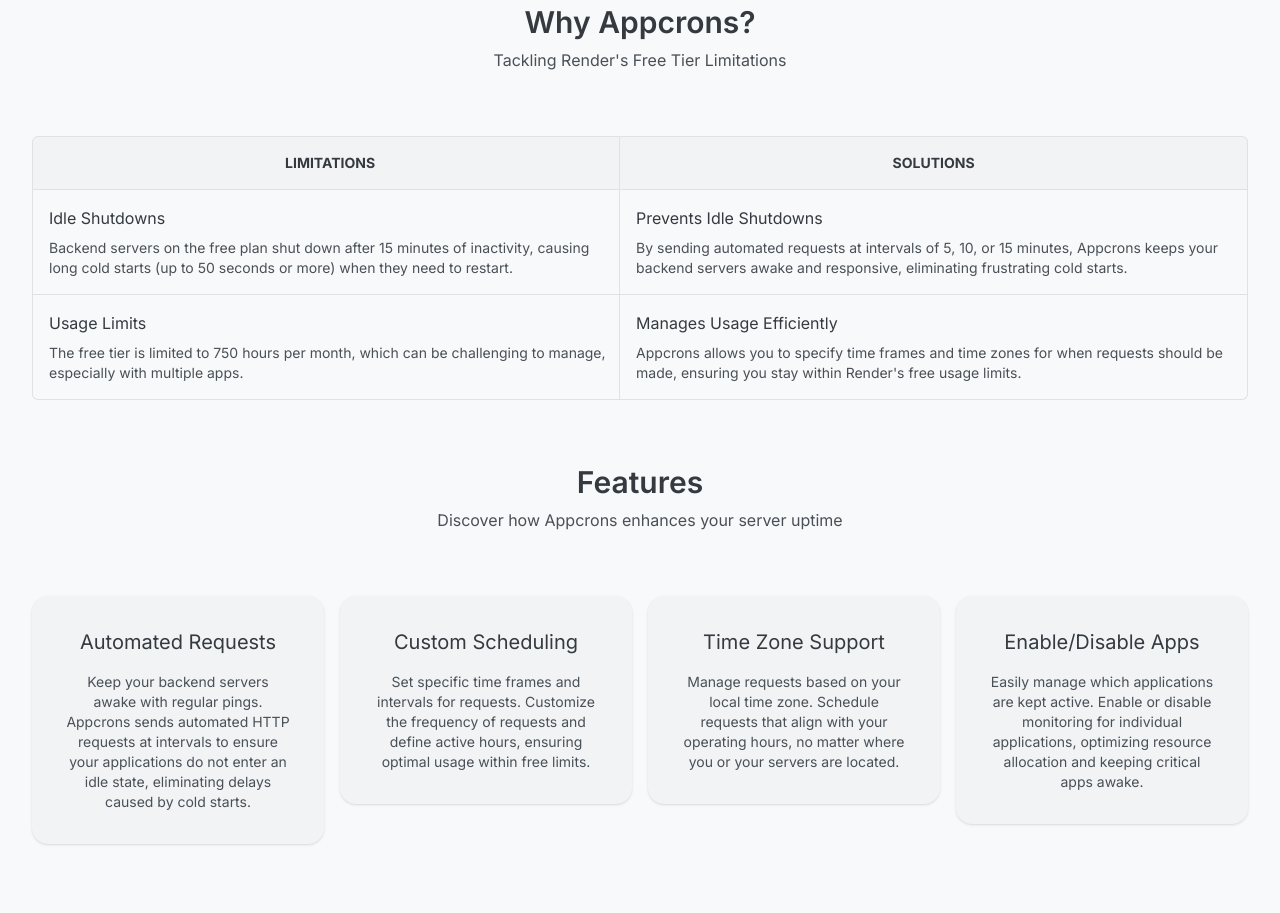
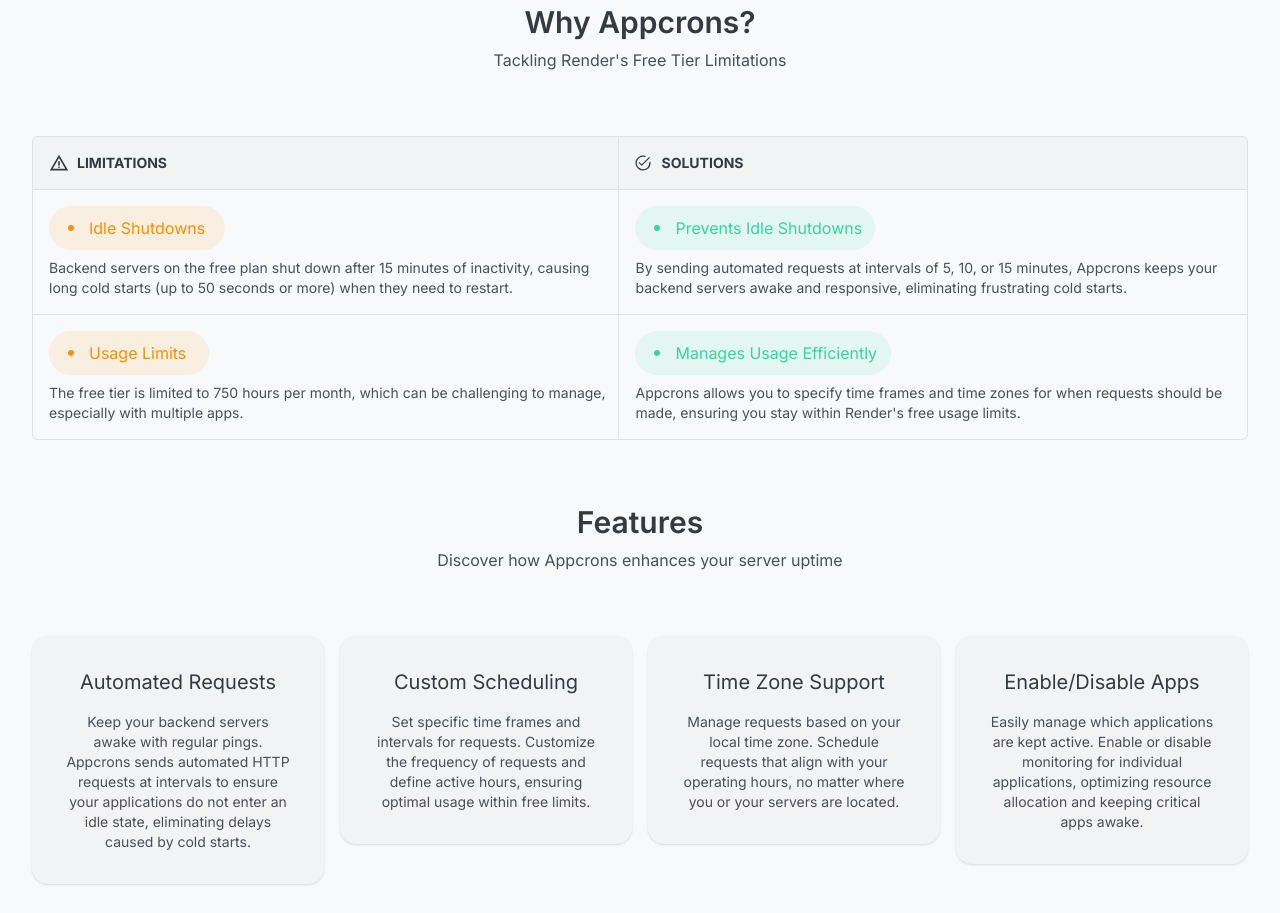
Before and after one commit to Tibz-Dankan/appcrons-web, a Next.js app: page / in a window 1280 px wide. Shown: the part 860-1773 px from the top of the page. Built offline with nearby package versions, Linux system fonts and the light colour scheme; no server answers.

Commit message:
refactor: highlight the titles in the why appcrons section

```diff
--- a/src/app/home/WhyAppcrons.tsx
+++ b/src/app/home/WhyAppcrons.tsx
@@ -1,4 +1,7 @@
 import React from "react";
+import { WarningIcon } from "@/app/shared/Icons/WarningIcon";
+import { CheckIcon } from "@/app/shared/Icons/CheckIcon";
+import { DotIcon } from "@/app/shared/Icons/DotIcon";
 
 export const WhyAppcrons: React.FC = () => {
   const AppCronSolutions = [
@@ -32,6 +35,10 @@ export const WhyAppcrons: React.FC = () => {
     return index === list.length - 1;
   };
 
+  const isFirstElement = (index: number): boolean => {
+    return index === 0;
+  };
+
   return (
     <div className="w-full mt-16 space-y-16">
       <div className="w-full text-center space-y-2">
@@ -51,17 +58,26 @@ export const WhyAppcrons: React.FC = () => {
                [&>*]:border-color-border-primary uppercase text-sm"
             >
               <th
-                className="px-2 pl-4 py-4 text-center border-x-[1px]
+                className="px-2 pl-4 py-4 text-centers border-x-[1px]
                 border-color-border-primary rounded-tl-md"
               >
-                Limitations
+                <p className="flex items-center justify-start gap-2">
+                  <span>
+                    <WarningIcon />
+                  </span>
+                  <span>Limitations</span>
+                </p>
               </th>
-
               <th
-                className="px-2 py-4 text-center border-r-[1px]
+                className="px-2 py-4 text-centers border-r-[1px]
                 border-color-border-primary rounded-tr-md"
               >
-                Solutions
+                <p className="flex items-center justify-start gap-2 pl-[6px]">
+                  <span>
+                    <CheckIcon />
+                  </span>
+                  <span>Solutions</span>
+                </p>
               </th>
             </tr>
           </thead>
@@ -80,8 +96,16 @@ export const WhyAppcrons: React.FC = () => {
                       isLastElement(AppCronSolutions, index) && "rounded-bl-md"
                     }`}
                   >
-                    <p className="text-base text-color-text-primary">
-                      {AppCronSolution.limitation.title}
+                    <p
+                      className={`text-base bg-[rgba(255,143,0,0.1)]
+                      text-[#ff8f00] flex items-center pl-1 p-1 rounded-3xl ${
+                        isFirstElement(index) ? "max-w-44" : "max-w-40"
+                      }`}
+                    >
+                      <span>
+                        <DotIcon className="text-[#ff8f00] w-9 h-9" />
+                      </span>
+                      <span>{AppCronSolution.limitation.title}</span>
                     </p>
                     <p className="text-sm text-color-text-secondary">
                       {AppCronSolution.limitation.description}
@@ -93,8 +117,16 @@ export const WhyAppcrons: React.FC = () => {
                      space-y-2
                   ${isLastElement(AppCronSolutions, index) && "rounded-br-md"}`}
                   >
-                    <p className="text-base text-color-text-primary">
-                      {AppCronSolution.solution.title}
+                    <p
+                      className={`text-base bg-[rgba(51,214,159,0.1)]
+                      text-[#33d69f] flex items-center pl-1 p-1 rounded-3xl ${
+                        isFirstElement(index) ? "max-w-60" : "max-w-64"
+                      }`}
+                    >
+                      <span>
+                        <DotIcon className="text-[#33d69f] w-9 h-9" />
+                      </span>
+                      <span>{AppCronSolution.solution.title}</span>
                     </p>
                     <p className="text-sm text-color-text-secondary">
                       {AppCronSolution.solution.description}
```
